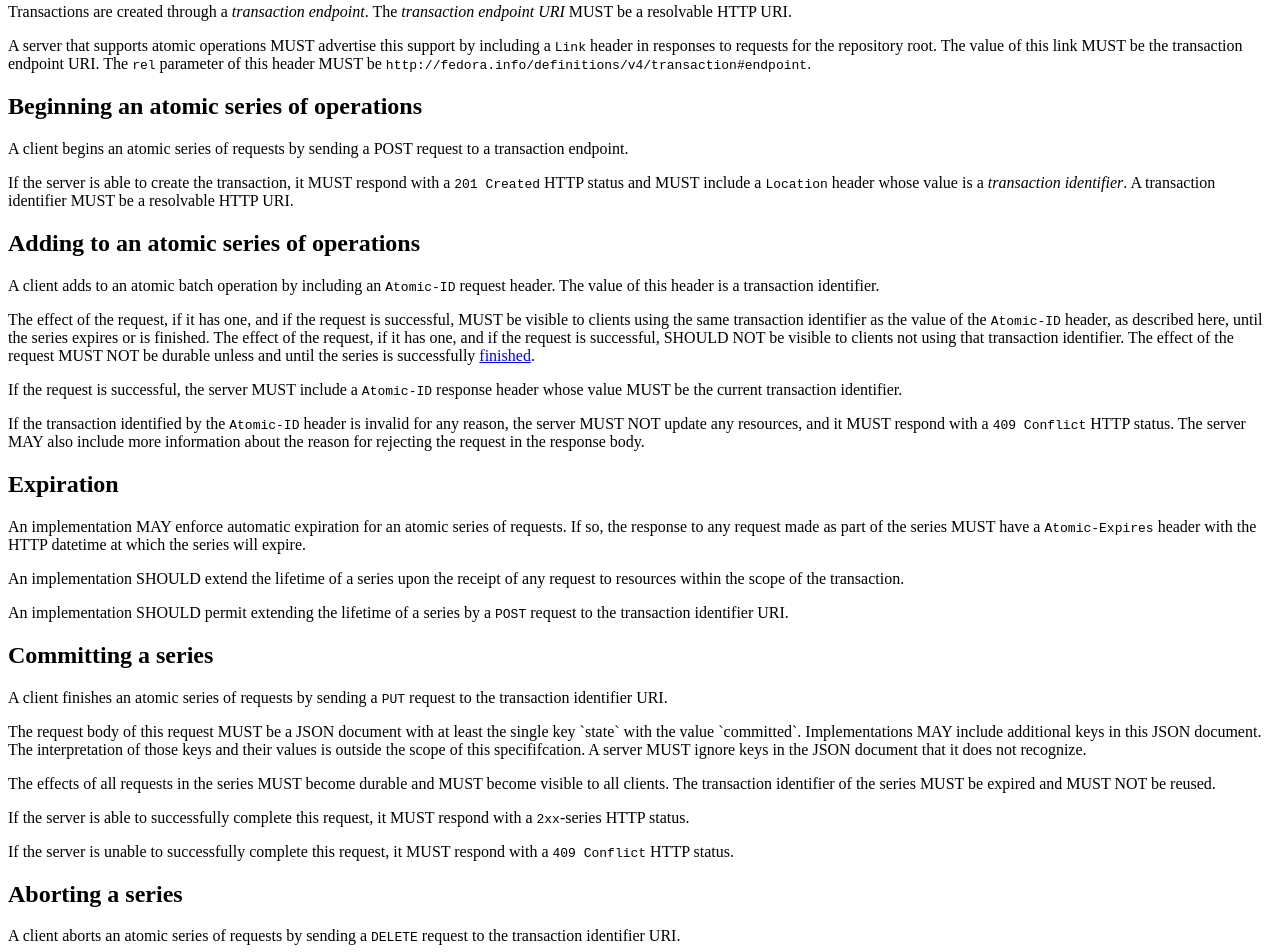
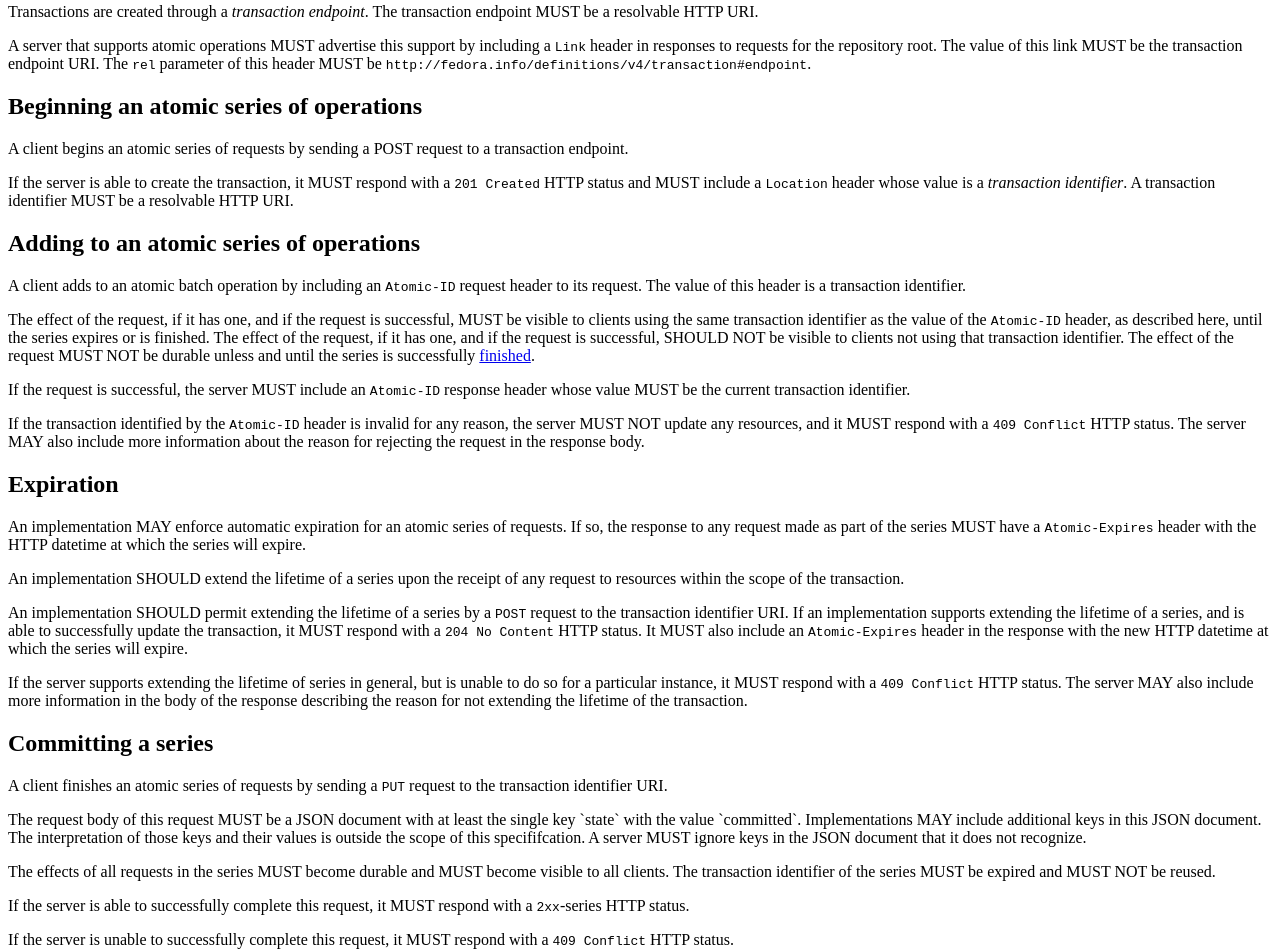
Before and after one commit to fcrepo/fcrepo-specification-atomic-operations, a plain HTML site: page index.html in a window 1280 px wide. Shown: the part 1070-2022 px from the top of the page. Drawn offline with Linux system fonts and the light colour scheme.

Commit message:
Define responses to extending transactions.

```diff
--- a/index.html
+++ b/index.html
@@ -94,8 +94,7 @@
       <h2>Terminology</h2>
       <dl>
         <dt>transaction endpoint</dt>
-        <dd>an HTTP resource that supports operations to create a new
-        transaction</dd>
+        <dd>a URI that supports operations to create a new transaction</dd>
         <dt>transaction identifier</dt>
         <dd>a URI that uniquely identifies a transaction, and which may be used
         to perform operations on that transaction</dd>
@@ -165,7 +164,7 @@
         <h2>Transaction endpoint</h2>
         <p>
           Transactions are created through a <dfn>transaction endpoint</dfn>.
-          The <dfn>transaction endpoint URI</dfn> MUST be a resolvable HTTP URI.
+          The transaction endpoint MUST be a resolvable HTTP URI.
         </p>
         <p>
           A server that supports atomic operations MUST advertise this support
@@ -195,8 +194,8 @@
         <h2>Adding to an atomic series of operations</h2>
         <p>
           A client adds to an atomic batch operation by including an
-          <code>Atomic-ID</code> request header. The value of this header is a
-          transaction identifier.
+          <code>Atomic-ID</code> request header to its request. The value of
+          this header is a transaction identifier.
         </p>
         <p>
           The effect of the request, if it has one, and if the request is
@@ -209,7 +208,7 @@
           is successfully <a href="#commit">finished</a>.
         </p>
         <p>
-          If the request is successful, the server MUST include a
+          If the request is successful, the server MUST include an
           <code>Atomic-ID</code> response header whose value MUST be the current
           transaction identifier.
         </p>
@@ -238,6 +237,19 @@
         <p>
           An implementation SHOULD permit extending the lifetime of a series by
           a <code>POST</code> request to the transaction identifier URI.
+          If an implementation supports extending the lifetime of a series, and
+          is able to successfully update the transaction, it MUST respond with a
+          <code>204 No Content</code> HTTP status. It MUST also include an
+          <code>Atomic-Expires</code> header in the response with the new HTTP
+          datetime at which the series will expire.
+        </p>
+        <p>
+          If the server supports extending the lifetime of series in general,
+          but is unable to do so for a particular instance, it MUST respond with
+          a <code>409 Conflict</code> HTTP status. The server MAY also include
+          more information in the body of the response describing the reason for
+          not extending the lifetime of the transaction.
+        </p>
       </section>
 
       <section id="commit">
```
